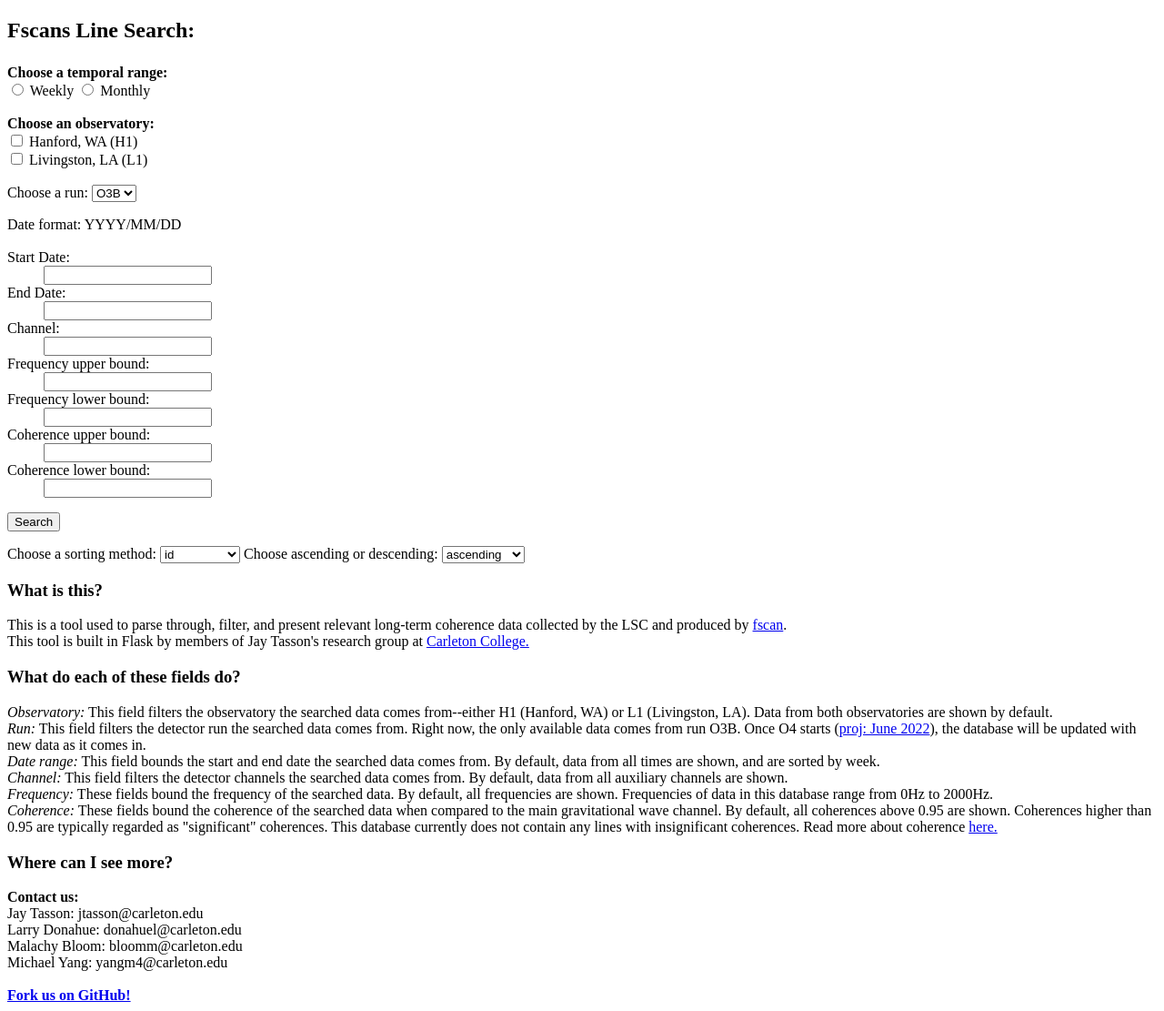
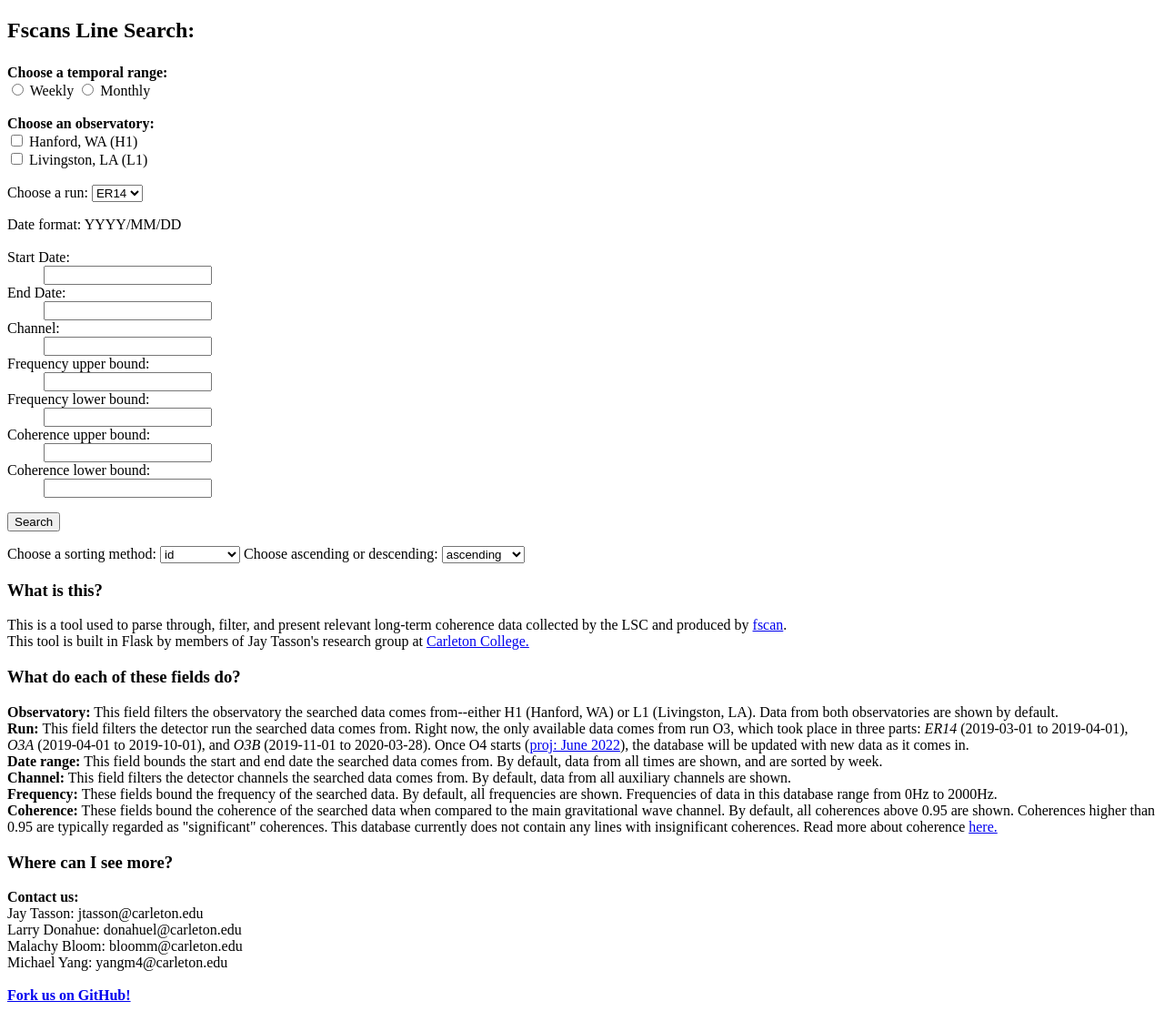
Before and after one commit to donahuel/linefinder-interface, a Flask app: page / in a window 1280 px wide. Shown: the whole page at 91% size. Run offline with Flask 2, Linux system fonts and the light colour scheme; some libraries are stand-ins or nearby versions.

Commit message:
Add run options, clean up form

```diff
--- a/templates/lineform.html
+++ b/templates/lineform.html
@@ -27,6 +27,8 @@
 
   <br><label for="run">Choose a run:</label>
   <select name="run" id="run">
+      <option value="ER14">ER14</option>
+      <option value="O3A">O3A</option>
       <option value="O3B">O3B</option>
   </select>
 
@@ -64,12 +66,12 @@ This is a tool used to parse through, filter, and present relevant long-term coh
 This tool is built in Flask by members of Jay Tasson's research group at <a href="https://carleton.edu">Carleton College.</a>
 
 <h3>What do each of these fields do?</h3>
-<i>Observatory:</i> This field filters the observatory the searched data comes from--either H1 (Hanford, WA) or L1 (Livingston, LA). Data from both observatories are shown by default.</br>
-<i>Run:</i> This field filters the detector run the searched data comes from. Right now, the only available data comes from run O3B. Once O4 starts (<a href="https://www.ligo.org/scientists/GWEMalerts.php">proj: June 2022</a>), the database will be updated with new data as it comes in.</br>
-<i>Date range:</i> This field bounds the start and end date the searched data comes from. By default, data from all times are shown, and are sorted by week.</br>
-<i>Channel:</i> This field filters the detector channels the searched data comes from. By default, data from all auxiliary channels are shown.</br>
-<i>Frequency:</i> These fields bound the frequency of the searched data. By default, all frequencies are shown. Frequencies of data in this database range from 0Hz to 2000Hz.</br>
-<i>Coherence:</i> These fields bound the coherence of the searched data when compared to the main gravitational wave channel. By default, all coherences above 0.95 are shown. Coherences higher than 0.95 are typically regarded as "significant" coherences. This database currently does not contain any lines with insignificant coherences. Read more about coherence <a href="https://en.wikipedia.org/wiki/Coherence_(physics)">here.</a></br>
+<b>Observatory:</b> This field filters the observatory the searched data comes from--either H1 (Hanford, WA) or L1 (Livingston, LA). Data from both observatories are shown by default.</br>
+<b>Run:</b> This field filters the detector run the searched data comes from. Right now, the only available data comes from run O3, which took place in three parts: <i>ER14</i> (2019-03-01 to 2019-04-01), <i>O3A</i> (2019-04-01 to 2019-10-01), and <i>O3B</i> (2019-11-01 to 2020-03-28). Once O4 starts (<a href="https://www.ligo.org/scientists/GWEMalerts.php">proj: June 2022</a>), the database will be updated with new data as it comes in.</br>
+<b>Date range:</b> This field bounds the start and end date the searched data comes from. By default, data from all times are shown, and are sorted by week.</br>
+<b>Channel:</b> This field filters the detector channels the searched data comes from. By default, data from all auxiliary channels are shown.</br>
+<b>Frequency:</b> These fields bound the frequency of the searched data. By default, all frequencies are shown. Frequencies of data in this database range from 0Hz to 2000Hz.</br>
+<b>Coherence:</b> These fields bound the coherence of the searched data when compared to the main gravitational wave channel. By default, all coherences above 0.95 are shown. Coherences higher than 0.95 are typically regarded as "significant" coherences. This database currently does not contain any lines with insignificant coherences. Read more about coherence <a href="https://en.wikipedia.org/wiki/Coherence_(physics)">here.</a></br>
 
 <h3>Where can I see more?</h3>
 <b>Contact us:</b></br>
```
